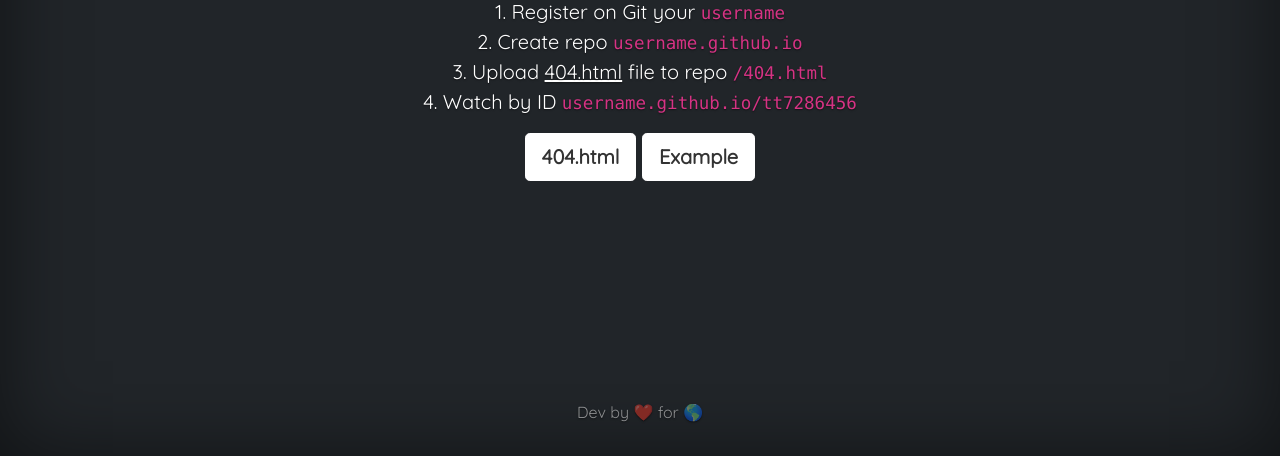
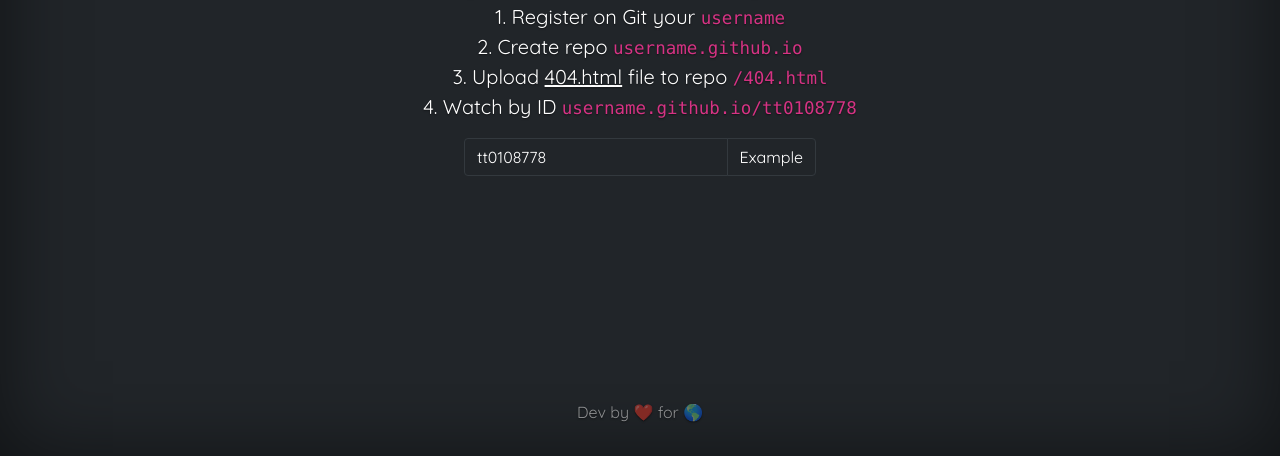
Before and after one commit to BenTellect/404players-example.github.io, a plain HTML site: page index.html in a window 1280 px wide. Shown: the part 344-800 px from the top of the page. Drawn offline with nearby package versions, Linux system fonts and the light colour scheme.

Commit message:
Add files via upload

```diff
--- a/index.html
+++ b/index.html
@@ -7,10 +7,10 @@
     <meta name="author" content="Love">
     <meta name="generator" content="Hugo 0.83.1">
     <title>404players - movies and TV series by ID IMDb</title>
-    <link rel="apple-touch-icon" sizes="180x180" href="https://404players-example.github.io/apple-touch-icon.png">
-    <link rel="icon" type="image/png" sizes="32x32" href="https://404players-example.github.io/favicon-32x32.png">
-    <link rel="icon" type="image/png" sizes="16x16" href="https://404players-example.github.io/favicon-16x16.png">
-    <link rel="manifest" href="https://404players-example.github.io/site.webmanifest">
+    <link rel="apple-touch-icon" sizes="180x180" href="https://404players.github.io/apple-touch-icon.png">
+    <link rel="icon" type="image/png" sizes="32x32" href="https://404players.github.io/favicon-32x32.png">
+    <link rel="icon" type="image/png" sizes="16x16" href="https://404players.github.io/favicon-16x16.png">
+    <link rel="manifest" href="https://404players.github.io/site.webmanifest">
     <link href="https://cdn.jsdelivr.net/npm/bootstrap@5.0.1/dist/css/bootstrap.min.css" rel="stylesheet" integrity="sha384-+0n0xVW2eSR5OomGNYDnhzAbDsOXxcvSN1TPprVMTNDbiYZCxYbOOl7+AMvyTG2x" crossorigin="anonymous">
     <link rel="preconnect" href="https://fonts.gstatic.com">
     <link href="https://fonts.googleapis.com/css2?family=Quicksand&display=swap" rel="stylesheet">
@@ -32,12 +32,14 @@
         	Players of movies and TV series by ID IMDb.<br>
           1. Register on Git your <code>username</code><br>
           2. Create repo <code>username.github.io</code><br>
-          3. Upload <a href="https://github.com/404players-example/404players-example.github.io/blob/main/404.html" target="_blank" style="color:#fff">404.html</a> file to repo <code>/404.html</code><br>
-          4. Watch by ID <code>username.github.io/tt7286456</code>
+          3. Upload <a href="https://github.com/404players/404players.github.io/blob/main/404.html" target="_blank" style="color:#fff">404.html</a> file to repo <code>/404.html</code><br>
+          4. Watch by ID <code>username.github.io/tt0108778</code>
         </p>
         <p class="lead">
-          <a href="https://github.com/404players-example/404players-example.github.io/blob/main/404.html" class="btn btn-lg btn-secondary fw-bold border-white bg-white" target="_blank">404.html</a>
-          <a href="https://404players-example.github.io/tt7286456" class="btn btn-lg btn-secondary fw-bold border-white bg-white" target="_blank">Example</a>
+          <div class="input-group text-white bg-dark" style="max-width:22em;margin:0 auto;">
+            <input type="text" class="form-control text-white bg-dark" style="border-color:#33393e;" placeholder="ID IMDb" id="id" value="tt0108778">
+            <button type="submit" class="btn btn-secondary text-white bg-dark" style="border-color:#33393e;" onclick="window.location.href='https://404players-example.github.io/'+document.getElementById('id').value">Example</button>
+          </div>
         </p>
       </main>
       <footer class="mt-auto text-white-50">
```
